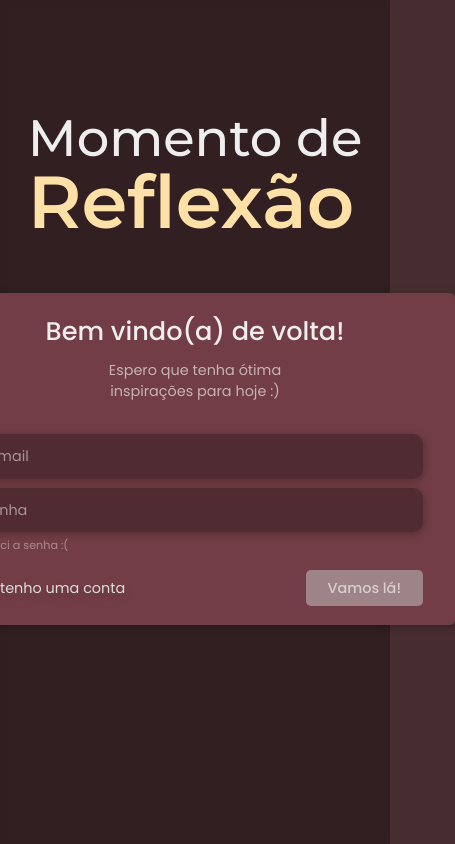
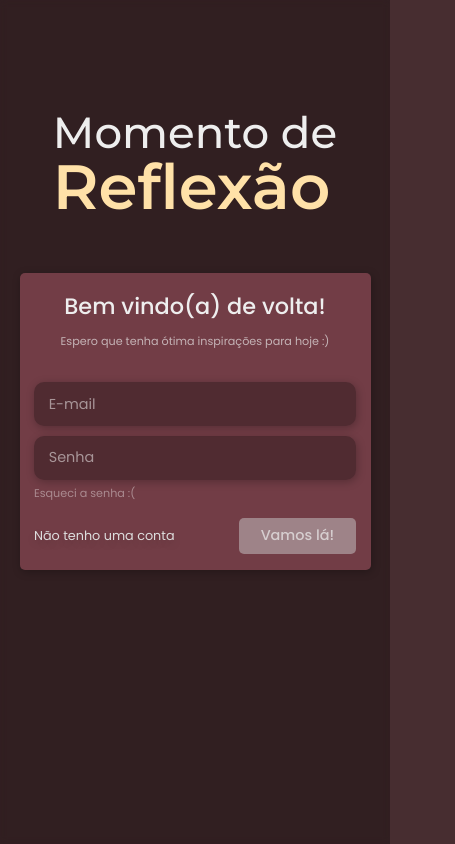
Before and after one commit to Felipstein/reflexion-moment, a React (Create React App) app in the folder frontend/: page /login in a window 390 px wide. Shown: the whole page, 455 px wide, since content can reach past the window. Built offline with nearby package versions, Linux system fonts and the light colour scheme.

Commit message:
frontend feat: login page responsive added

```diff
--- a/frontend/src/components/Logo/index.jsx
+++ b/frontend/src/components/Logo/index.jsx
@@ -3,9 +3,9 @@ import PropTypes from 'prop-types';
 
 import * as S from './styles';
 
-export default function Logo({ isBig }) {
+export default function Logo({ scale, mediaQueries }) {
   return (
-    <S.Container isBig={isBig}>
+    <S.Container scale={scale} mediaQueries={mediaQueries}>
       <h1>
         Momento de
         <strong>Reflexão</strong>
@@ -15,9 +15,11 @@ export default function Logo({ isBig }) {
 }
 
 Logo.propTypes = {
-  isBig: PropTypes.bool,
+  scale: PropTypes.number,
+  mediaQueries: PropTypes.func,
 };
 
 Logo.defaultProps = {
-  isBig: false,
+  scale: 1,
+  mediaQueries: null,
 };
--- a/frontend/src/components/Logo/styles.js
+++ b/frontend/src/components/Logo/styles.js
@@ -5,12 +5,9 @@ export const Container = styled.div`
 
   h1 {
     font-family: 'Montserrat', sans-serif;
-    /* font-size: calc(3.2rem * 2); */
     font-weight: 500;
-    /* line-height: calc(4.0rem * 2); */
 
     strong {
-      /* font-size: calc(4.6rem * 2); */
       display: block;
 
       color: #FFE1A8;
@@ -18,15 +15,17 @@ export const Container = styled.div`
     }
   }
 
-  ${({ isBig }) => css`
+  ${({ scale }) => css`
     h1 {
-      font-size: calc(3.2rem * ${isBig ? 2 : 1});
-      line-height: calc(4.0rem * ${isBig ? 2 : 1});
+      font-size: calc(3.2rem * ${scale});
+      line-height: calc(4.0rem * ${scale});
 
       strong {
-        font-size: calc(4.6rem * ${isBig ? 2 : 1});
+        font-size: calc(4.6rem * ${scale});
       }
     }
   `}
 
+  ${({ mediaQueries }) => mediaQueries}
+
 `;
--- a/frontend/src/pages/Login/index.jsx
+++ b/frontend/src/pages/Login/index.jsx
@@ -133,7 +133,7 @@ export default function Login() {
             },
           }}
         >
-          <Logo isBig />
+          <Logo scale={1.7} />
         </motion.div>
         <Container
           as={motion.div}
--- a/frontend/src/pages/Login/styles.js
+++ b/frontend/src/pages/Login/styles.js
@@ -132,4 +132,44 @@ export const Container = styled(motion.div)`
       }
     }
   }
+
+  @media screen and (max-width: 560px) {
+    width: 90%;
+  }
+
+  @media screen and (max-width: 460px) {
+    padding: 2rem 1.8rem;
+
+    .wrapped-content {
+      h1 {
+        font-size: 2.8rem;
+      }
+
+      p {
+        width: 100%;
+        font-size: 1.4rem;
+      }
+
+      .form-no-account span {
+        font-size: 1.6rem !important;
+      }
+    }
+  }
+
+  @media screen and (max-width: 380px) {
+    .wrapped-content {
+      h1 {
+        font-size: 2.4rem;
+      }
+
+      .form-main-actions {
+        flex-direction: column !important;
+
+        .form-no-account {
+          margin-top: 1rem;
+          margin-bottom: 0.8rem;
+        }
+      }
+    }
+  }
 `;
```
